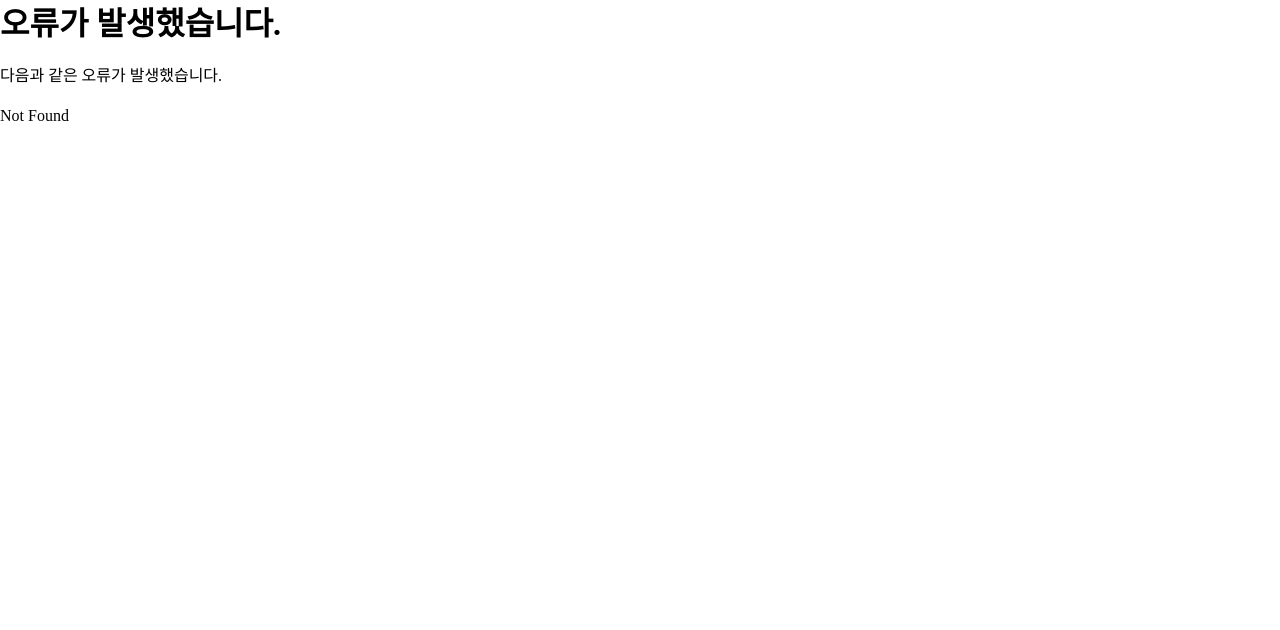
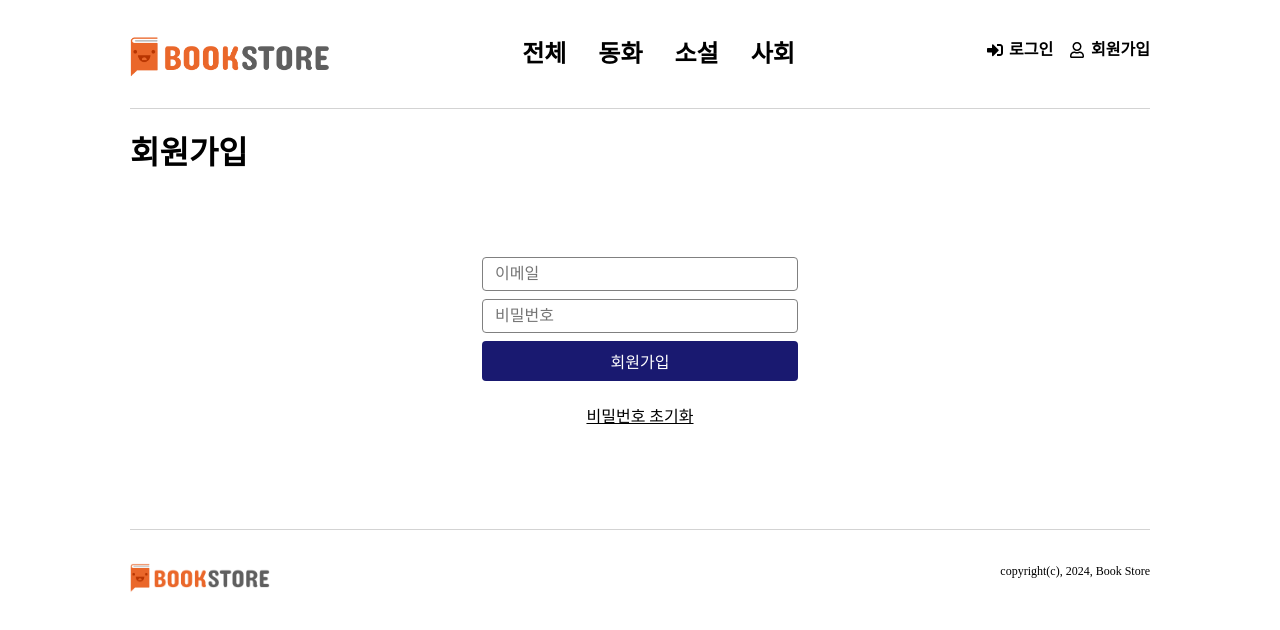
Before and after one commit to SungHyun627/bookstore-front, a React (Create React App) app: page /signup in a window 1280 px wide. Before the commit this address had no page. Shown: the top 630 px of the page. Built offline with nearby package versions, Linux system fonts and the light colour scheme.

Commit message:
feat: email과 password를 입력하는 signup 페이지 구현

```diff
--- a/src/App.tsx
+++ b/src/App.tsx
@@ -3,6 +3,7 @@ import { BookStoreThemeProvider } from './context/themeContext';
 import { createBrowserRouter, RouterProvider } from 'react-router-dom';
 import Home from './pages/Home';
 import Error from './components/common/Error';
+import Signup from './pages/Signup';
 
 const router = createBrowserRouter([
   {
@@ -22,6 +23,14 @@ const router = createBrowserRouter([
       </Layout>
     ),
   },
+  {
+    path: '/signup',
+    element: (
+      <Layout>
+        <Signup />
+      </Layout>
+    ),
+  },
 ]);
 
 const App = () => {
--- a/src/components/common/Button.tsx
+++ b/src/components/common/Button.tsx
@@ -1,7 +1,7 @@
 import styled from 'styled-components';
 import { ButtonScheme, ButtonSize } from '../../styles/theme';
 
-interface Props {
+interface Props extends React.ButtonHTMLAttributes<HTMLButtonElement> {
   children: React.ReactNode;
   size: ButtonSize;
   scheme: ButtonScheme;
--- a/src/components/common/Header.tsx
+++ b/src/components/common/Header.tsx
@@ -3,8 +3,19 @@ import logo from '../../assets/images/logo.png';
 import { FaSignInAlt, FaRegUser } from 'react-icons/fa';
 import { Link } from 'react-router-dom';
 import { useCategory } from '../../hooks/useCategory';
+import { Category } from '../../models/category.model';
 const Header = () => {
-  const { category } = useCategory();
+  // const { category } = useCategory();
+  const category = [
+    {
+      id: null,
+      name: '전체',
+    },
+    { id: 0, name: '동화' },
+    { id: 1, name: '소설' },
+    { id: 2, name: '사회' },
+  ];
+
   return (
     <HeaderStyle>
       <h1 className="logo">
@@ -13,6 +24,7 @@ const Header = () => {
         </Link>
       </h1>
       <nav className="category">
+        {category ? (
           <ul>
             {category.map((item) => (
               <li key={item.id}>
@@ -22,6 +34,9 @@ const Header = () => {
               </li>
             ))}
           </ul>
+        ) : (
+          <span>category</span>
+        )}
       </nav>
       <nav className="auth">
         <ul>
--- a/src/components/common/InputText.tsx
+++ b/src/components/common/InputText.tsx
@@ -1,17 +1,26 @@
 import React, { ForwardedRef } from 'react';
 import styled from 'styled-components';
 
-interface Props {
+interface Props extends React.InputHTMLAttributes<HTMLInputElement> {
   placeholder?: string;
+  inputType?: 'text' | 'email' | 'password' | 'member';
 }
 
 const InputText = React.forwardRef(
-  ({ placeholder }: Props, ref: ForwardedRef<HTMLInputElement>) => {
-    return <InputTextStyle placeholder={placeholder} ref={ref} />;
+  ({ placeholder, inputType, onChange, ...props }: Props, ref: ForwardedRef<HTMLInputElement>) => {
+    return (
+      <InputTextStyle
+        placeholder={placeholder}
+        ref={ref}
+        type={inputType}
+        onChange={onChange}
+        {...props}
+      />
+    );
   }
 );
 
-const InputTextStyle = styled.input.attrs({ type: 'text' })`
+const InputTextStyle = styled.input`
   padding: 0.25rem 0.75rem;
   border: 1px solid ${({ theme }) => theme.color.border};
   border-radius: ${({ theme }) => theme.borderRadius.default};
--- /dev/null
+++ b/src/pages/Signup.tsx
@@ -0,0 +1,76 @@
+import styled from 'styled-components';
+import Title from '../components/common/Title';
+import InputText from '../components/common/InputText';
+import Button from '../components/common/Button';
+import { Link } from 'react-router-dom';
+import { useState } from 'react';
+
+const Signup = () => {
+  const [email, setEmail] = useState('');
+  const [password, setPassword] = useState('');
+
+  const handleSubmit = (event: React.FormEvent<HTMLFormElement>) => {
+    event.preventDefault();
+  };
+  return (
+    <>
+      <Title size="large">회원가입</Title>
+      <SignupStyle>
+        <form onSubmit={handleSubmit}>
+          <fieldset>
+            <InputText
+              placeholder="이메일"
+              inputType="email"
+              value={email}
+              onChange={(e) => setEmail(e.target.value)}
+            ></InputText>
+          </fieldset>
+          <fieldset>
+            <InputText
+              placeholder="비밀번호"
+              inputType="password"
+              value={password}
+              onChange={(e) => setPassword(e.target.value)}
+            ></InputText>
+          </fieldset>
+          <fieldset>
+            <Button type="submit" size="medium" scheme="primary">
+              회원가입
+            </Button>
+          </fieldset>
+          <div className="info">
+            <Link to="/reset">비밀번호 초기화</Link>
+          </div>
+        </form>
+      </SignupStyle>
+    </>
+  );
+};
+
+const SignupStyle = styled.div`
+  max-width: ${({ theme }) => theme.layout.width.small};
+  margin: 80px auto;
+
+  fieldset {
+    border: 0;
+    padding: 0 0 8px 0;
+    .error-text {
+      color: red;
+    }
+  }
+
+  input {
+    width: 100%;
+  }
+
+  button {
+    width: 100%;
+  }
+
+  .info {
+    text-align: center;
+    padding: 16px 0 0 0;
+  }
+`;
+
+export default Signup;
```
Lines whose indentation alone changed are shown as unchanged.
